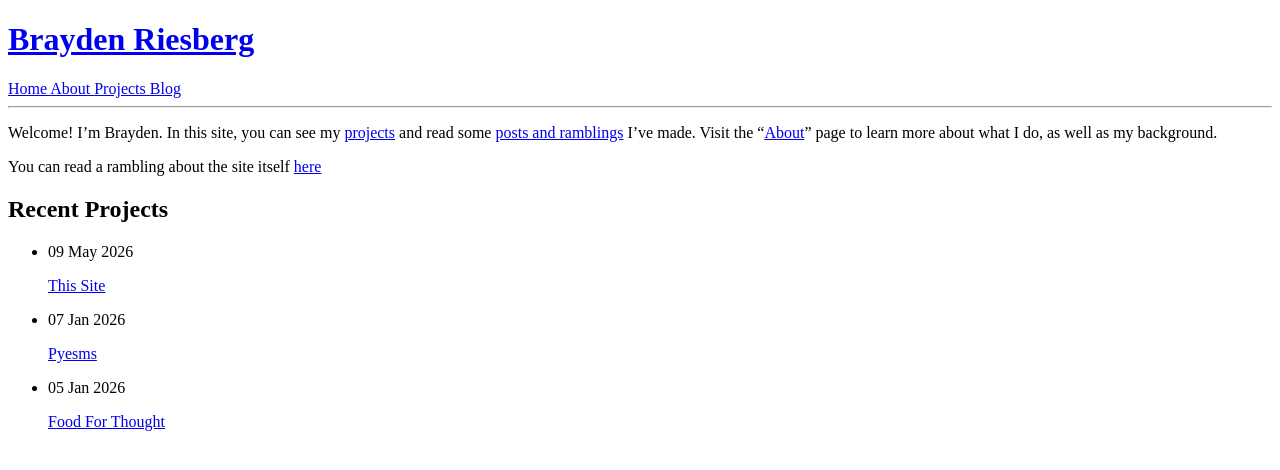
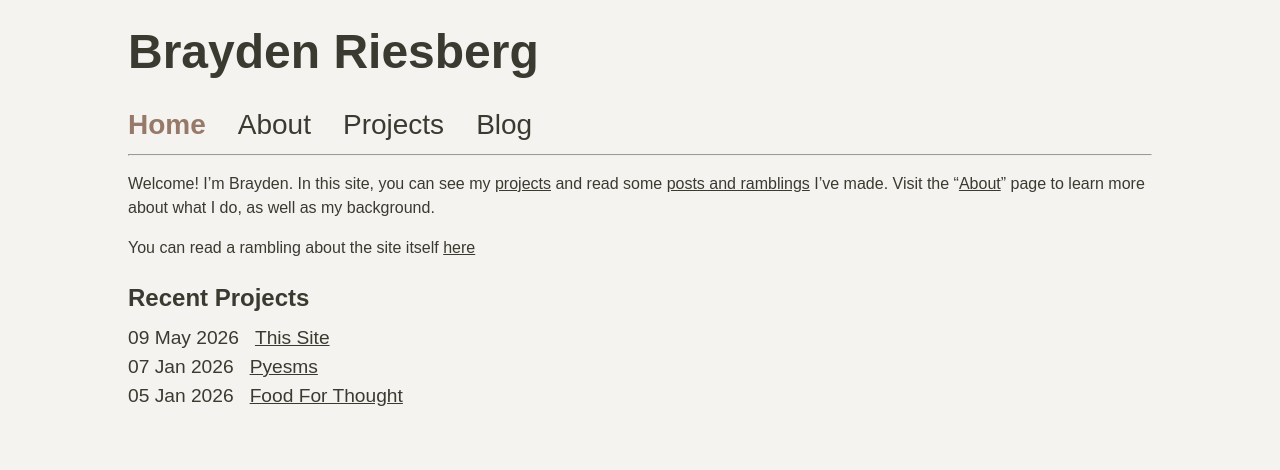
Before and after one commit to BraydenR0311/BraydenR0311.github.io, a Jekyll site: the page built from index.html, in a window 1280 px wide. Shown: the top 470 px of the page. Built offline with Jekyll 4.4.1, drawn with Linux system fonts in a browser that asks for light colours.

Commit message:
keep trying

```diff
--- a/_layouts/default.html
+++ b/_layouts/default.html
@@ -3,7 +3,7 @@
   <head>
     <meta name="viewport" content="width=device-width, initial-scale=1.0" />
     <title>{{ page.title }}</title>
-    <link rel="stylesheet" href="a{{ 'assets/css/styles.css' | relative_url }}">
+    <link rel="stylesheet" href="{{ 'assets/css/styles.css' | relative_url }}">
   </head>
   <body>
     {% include navigation.html %}
```
